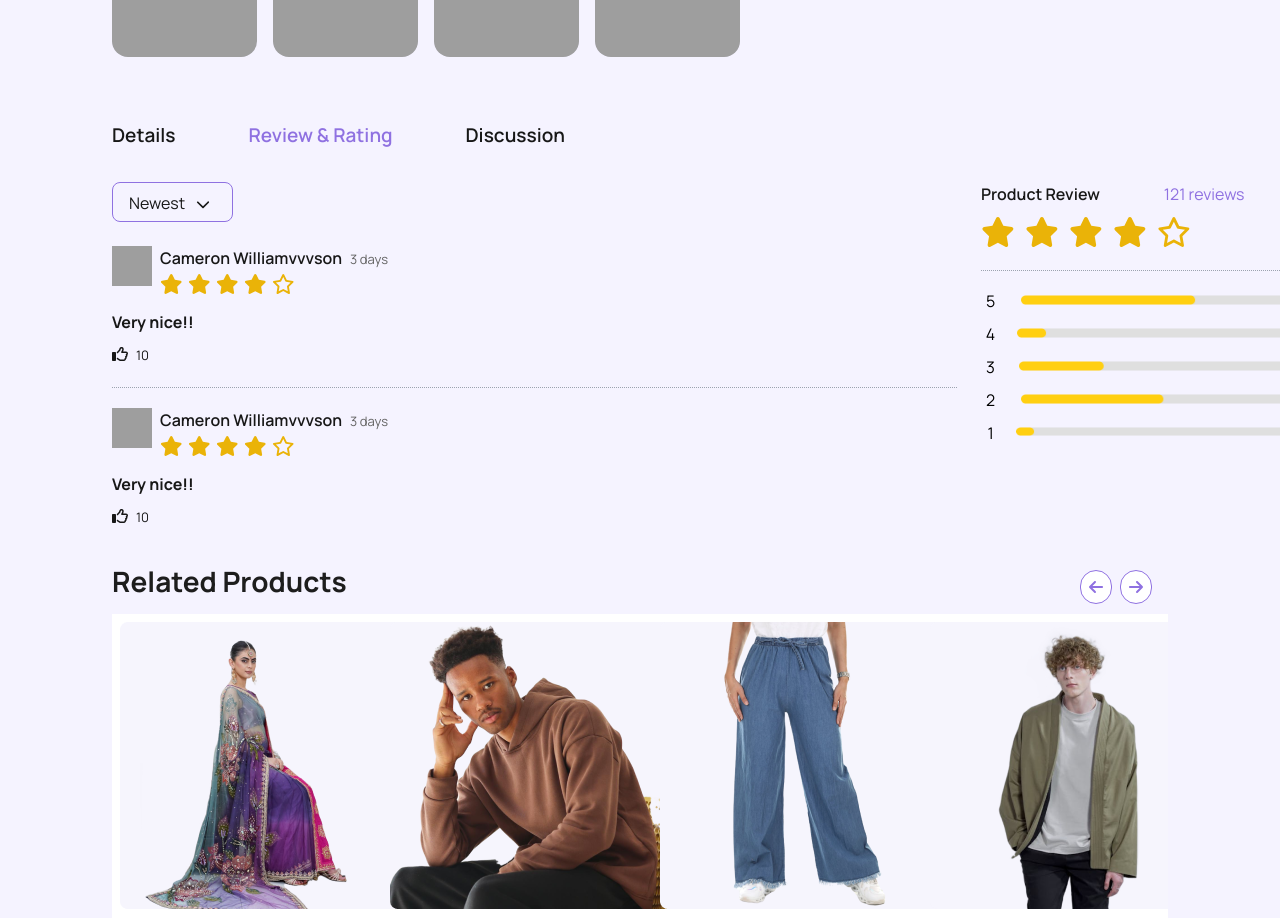
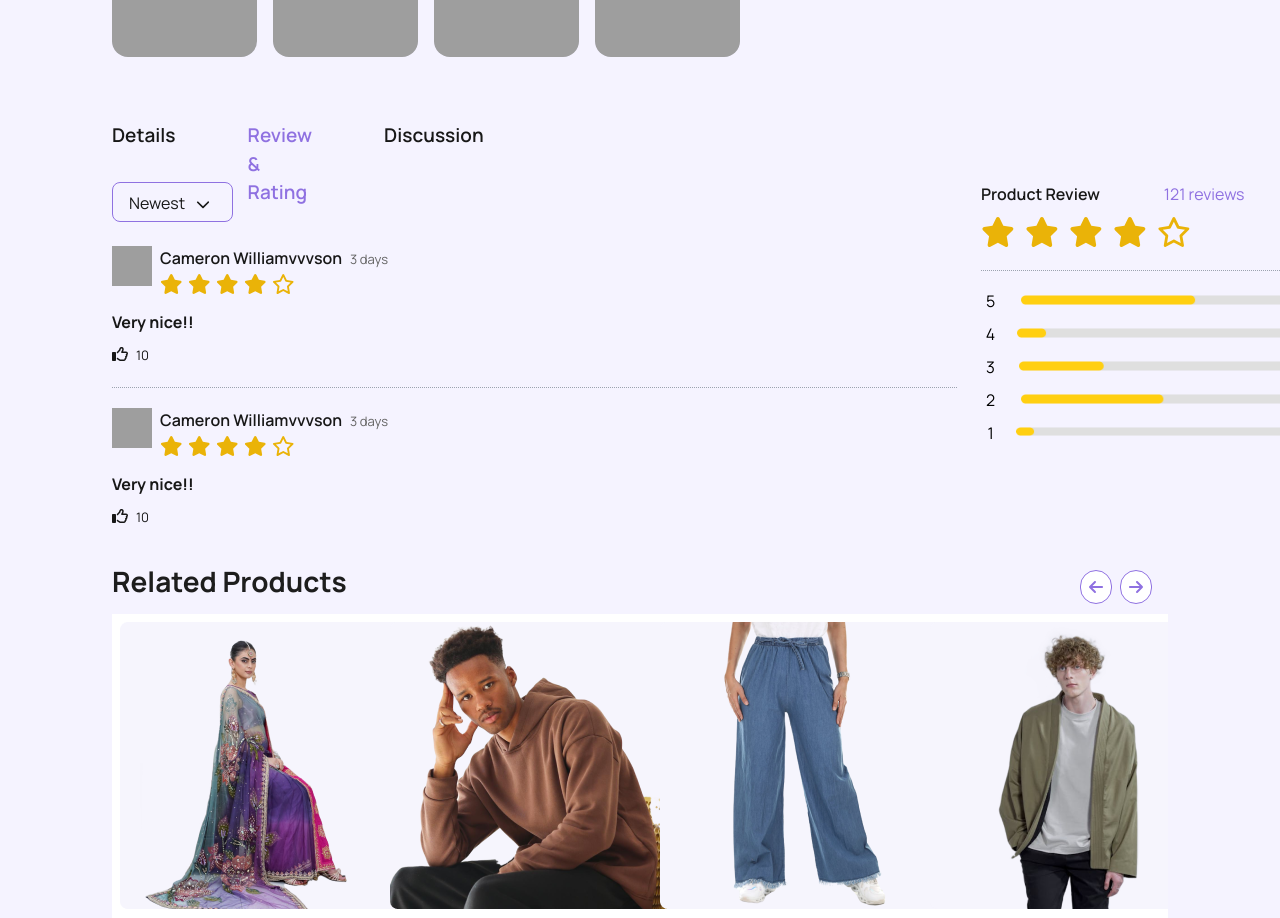
Before and after one commit to tanvir193palok/E-commerce_task, a Next.js app: page /product/1 in a window 1280 px wide. Shown: the part 780-1698 px from the top of the page. Built offline with nearby package versions, Linux system fonts and the light colour scheme; grey boxes are pictures that could not be loaded; a web font is replaced by a local one.

Commit message:
Updated design

```diff
--- a/app/product/[productId]/page.js
+++ b/app/product/[productId]/page.js
@@ -16,13 +16,13 @@ const ProductPage = () => {
         <ProductDescription />
       </div>
 
-      <div className="flex justify-between mx-4 lg:mx-28 mt-16 text-[16px] lg:text-[19px] font-semibold w-[350px] lg:w-[453px] h-[25px] lg:h-[45px] lg:gap-[72px] mb-4">
+      <div className="flex justify-between px-4 lg:px-28 mt-16 text-[16px] lg:text-[19px] font-semibold w-[350px] lg:w-[453px] h-[25px] lg:h-[45px] lg:gap-[72px] mb-4">
         <p>Details</p>
         <p className="text-primary">Review & Rating</p>
         <p>Discussion</p>
       </div>
 
-      <div className="mx-4 lg:mx-28 flex flex-col w-[350px] lg:w-[1280px] h-auto lg:h-[338px] gap-[24px] lg:flex-row">
+      <div className="px-4 lg:px-28 flex flex-col w-[350px] lg:w-[1280px] h-auto lg:h-[338px] gap-[24px] lg:flex-row">
         <Reviews  />
         <Rating  />
       </div>
--- a/components/home/Collection.jsx
+++ b/components/home/Collection.jsx
@@ -5,7 +5,7 @@ const Collection = ({ isMan }) => {
     <div className="w-[360px] lg:w-[1280px] h-[357px] lg:h-[614px] px-4 lg:mx-28 mt-16 mb-24 lg:mb-6">
       <div className=" flex flex-col lg:flex-row items-center justify-between relative overflow-visible">
         {/* Image Section */}
-        <div className="w-[350px] lg:w-[621px] h-[303px] lg:h-[481px] flex items-center justify-center bg-[#EEECFB] lg:mt-[84px] relative">
+        <div className="w-[360px] lg:w-[621px] h-[303px] lg:h-[481px] flex items-center justify-center bg-[#EEECFB] lg:mt-[84px] relative">
           <Image
             src={isMan ? "/man.png" : "/woman.png"}
             alt="man"
--- a/components/home/Offer.jsx
+++ b/components/home/Offer.jsx
@@ -2,7 +2,7 @@ import Image from "next/image";
 
 const Offer = () => {
   return (
-    <div className="w-[360px] lg:w-[1280px] h-[633px] lg:h-[450px] bg-[#EEECFB] px-4 lg:mx-28 my-2 flex flex-col lg:flex-row justify-center items-center lg:justify-between lg:px-[75px] overflow-hidden">
+    <div className="w-[360px] lg:w-[1280px] h-[633px] lg:h-[450px] bg-[#EEECFB] px-4 lg:mx-28 my-2 flex flex-col lg:flex-row justify-center items-center lg:justify-between lg:px-[75px]">
       {/* Text */}
       <div className="flex-1 mt-10 lg:mt-0 px-6 text-center lg:text-left">
         <p className="text-[24px] font-primary text-primary">Big Deal</p>
--- a/components/product/Comment.jsx
+++ b/components/product/Comment.jsx
@@ -5,7 +5,7 @@ import { faThumbsUp } from "@fortawesome/free-regular-svg-icons";
 
 const Comment = () => {
   return (
-    <div className="w-[350px] lg:w-[845px] h-[121px] gap-[15px]">
+    <div className="w-[350px] lg:w-[845px] h-[121px]">
       <div className="flex">
         <Image
           src="/ProductPage/user.png"
```
